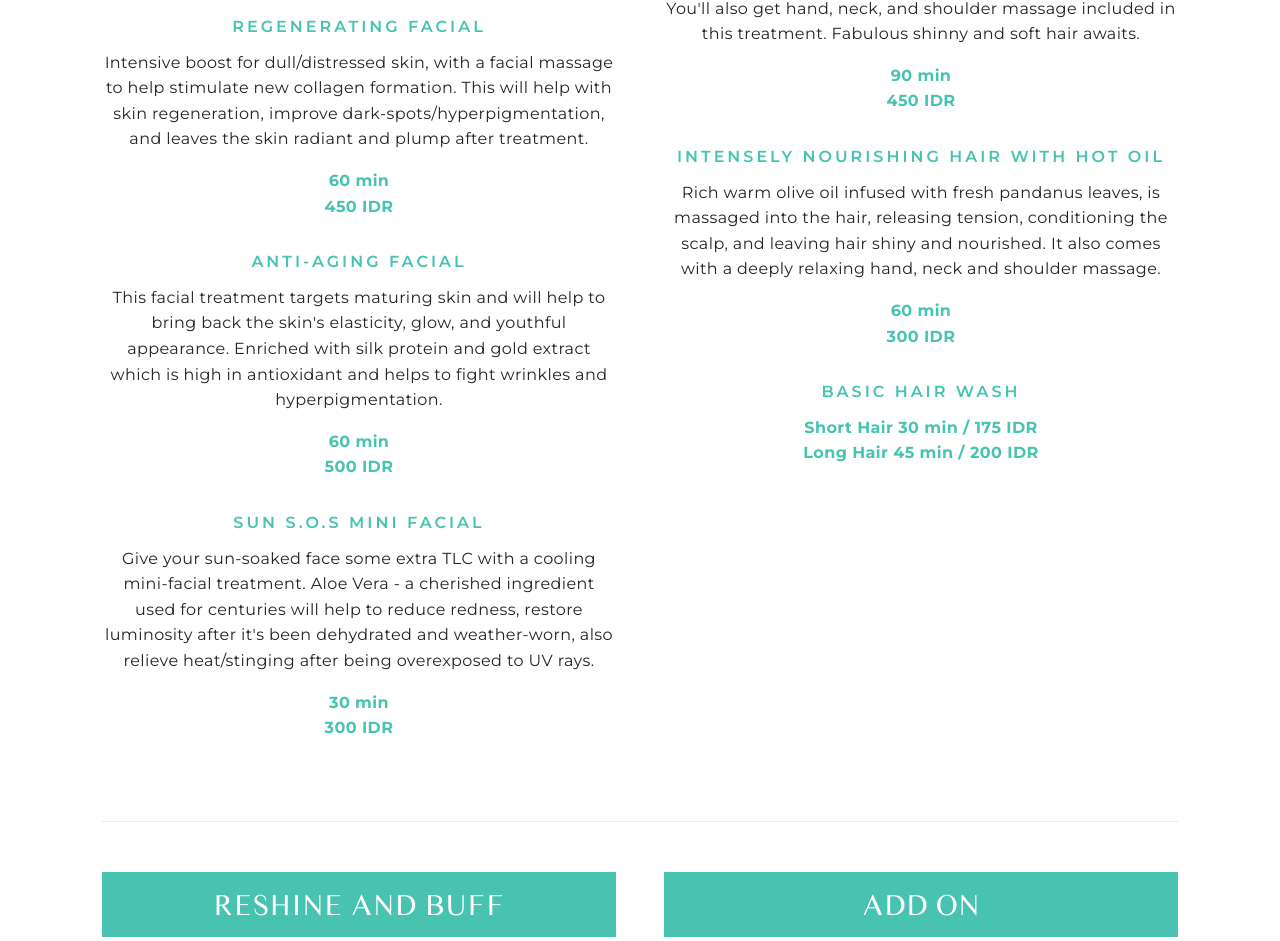
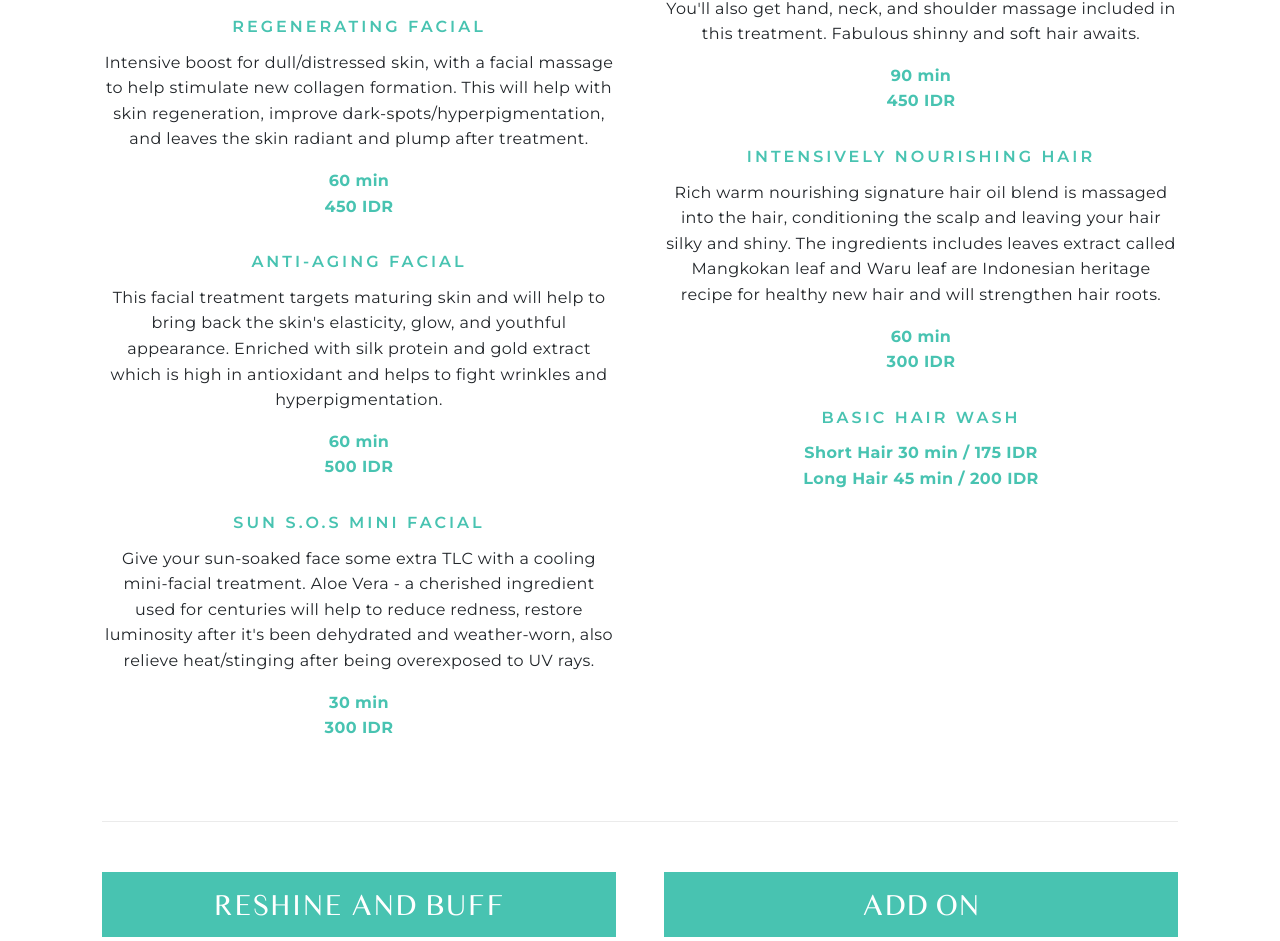
Before and after one commit to aldipee/redayspa, a Next.js app: page /treatment-menu in a window 1280 px wide. Shown: the part 3318-4259 px from the top of the page. Built offline with nearby package versions, Linux system fonts and the light colour scheme.

Commit message:
hair oil text

```diff
--- a/pages/treatment-menu.js
+++ b/pages/treatment-menu.js
@@ -353,11 +353,9 @@ export default function Home() {
                         </p>
                       </div>
                       <div className='text-center mb30'>
-                        <div className='sm-heading'>INTENSELY NOURISHING HAIR WITH HOT OIL</div>
+                        <div className='sm-heading'>INTENSIVELY NOURISHING HAIR</div>
                         <p>
-                          Rich warm olive oil infused with fresh pandanus leaves, is massaged into the hair, releasing
-                          tension, conditioning the scalp, and leaving hair shiny and nourished. It also comes with a
-                          deeply relaxing hand, neck and shoulder massage.
+                          Rich warm nourishing signature hair oil blend is massaged into the hair, conditioning the scalp and leaving your hair silky and shiny. The ingredients includes leaves extract called Mangkokan leaf and Waru leaf are Indonesian heritage recipe for healthy new hair and will strengthen hair roots.
                         </p>
                         <p className='font-bold green'>
                           60 min
```
